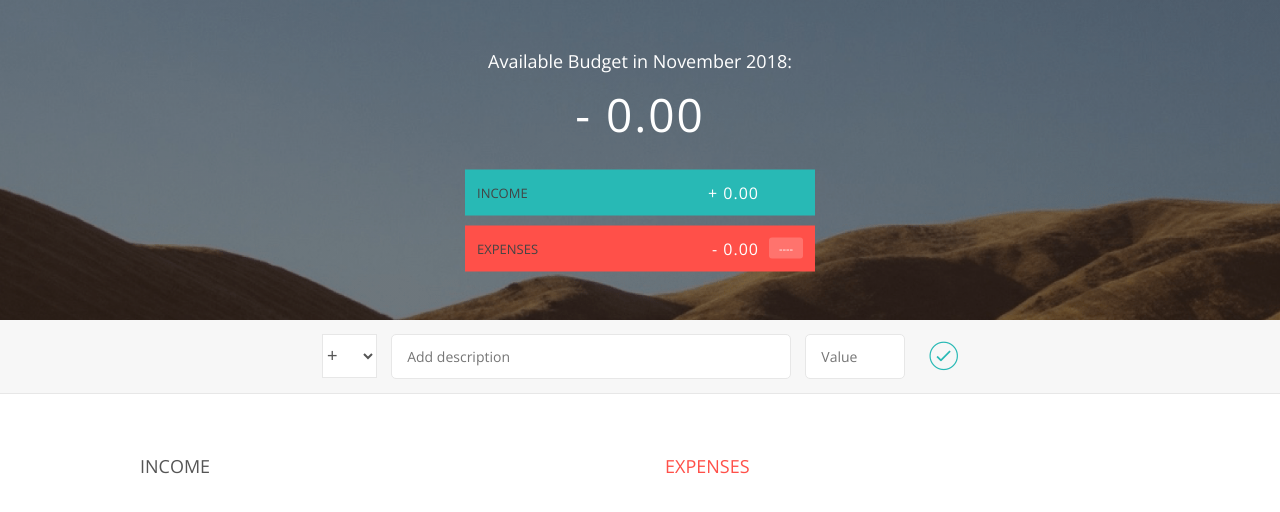
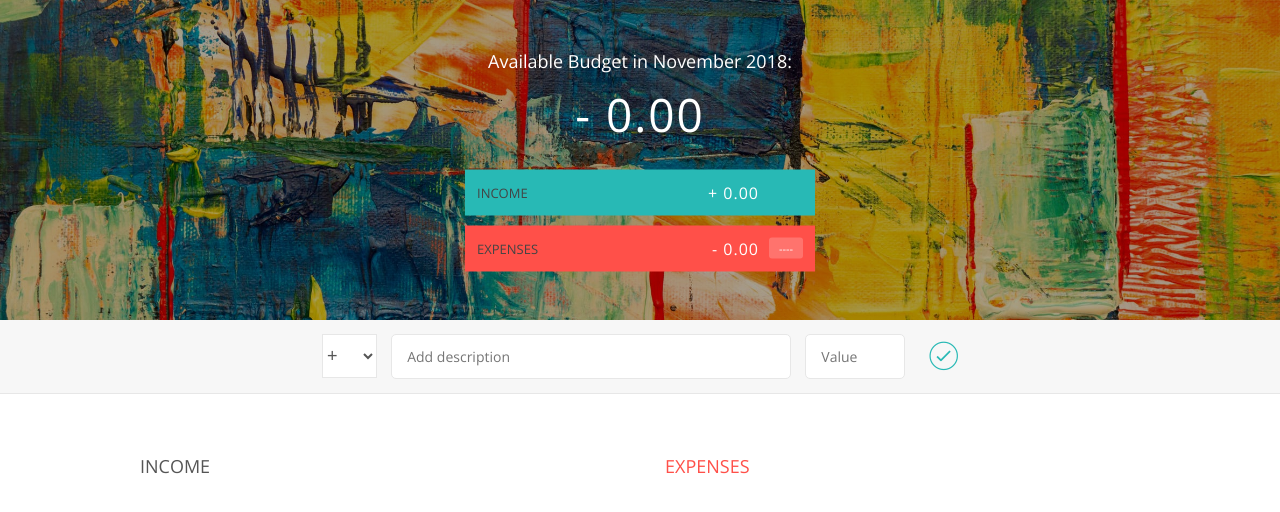
Before and after one commit to dpedersen84/ezBudget, a website: page public/index.html in a window 1280 px wide. Drawn offline with nearby package versions, Linux system fonts and the light colour scheme.

Commit message:
background change

```diff
--- a/public/style.css
+++ b/public/style.css
@@ -33,7 +33,7 @@ body {
 
 .top {
     height: 40vh;
-    background-image: linear-gradient(rgba(0, 0, 0, 0.35), rgba(0, 0, 0, 0.35)), url(back.png);
+    background-image: linear-gradient(rgba(0, 0, 0, 0.35), rgba(0, 0, 0, 0.35)), url(back.jpeg);
     background-size: cover;
     background-position: center;
     position: relative;
```
Also changed, not shown: public/back.jpeg (added), public/back.png (deleted).
